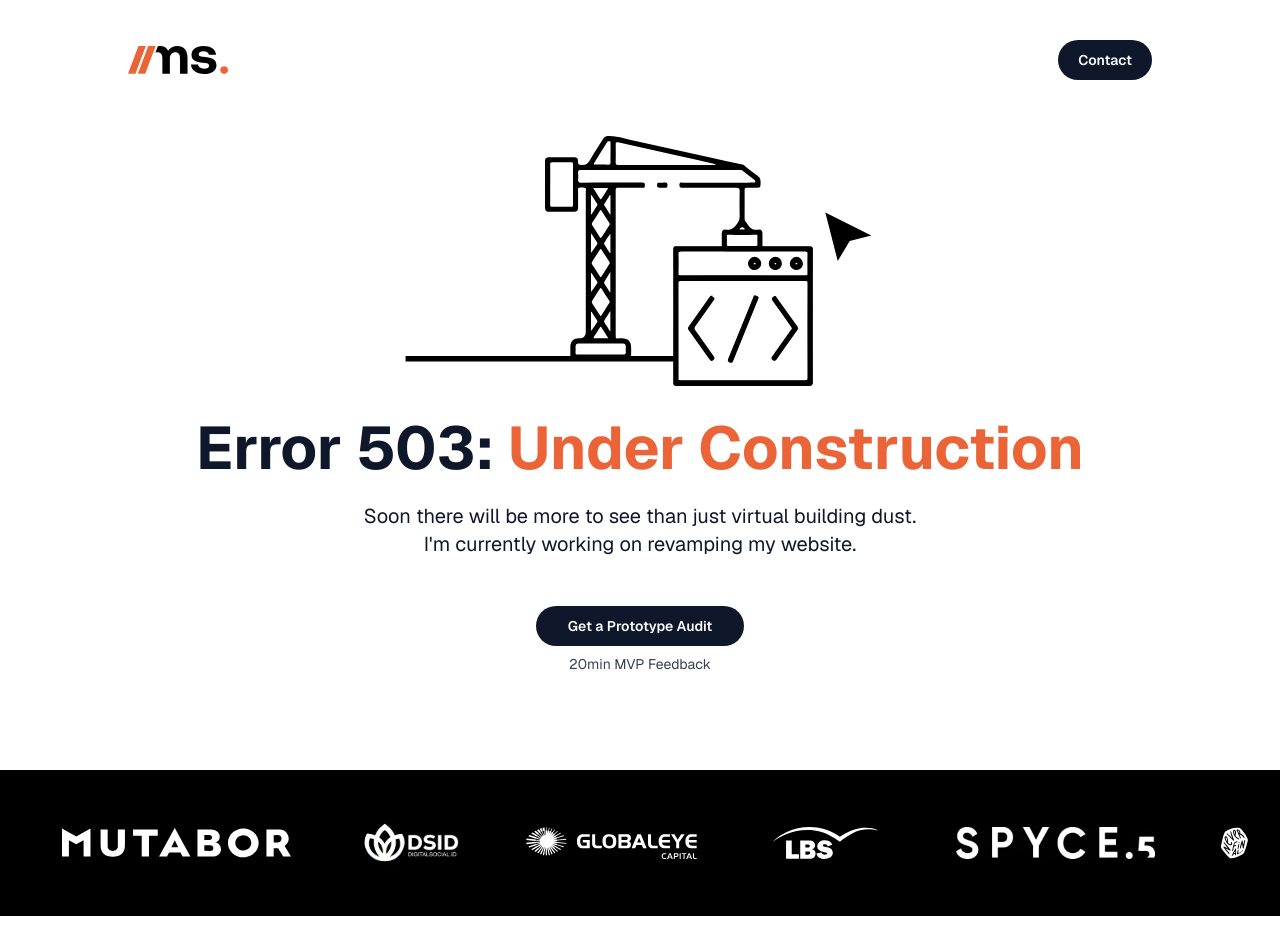
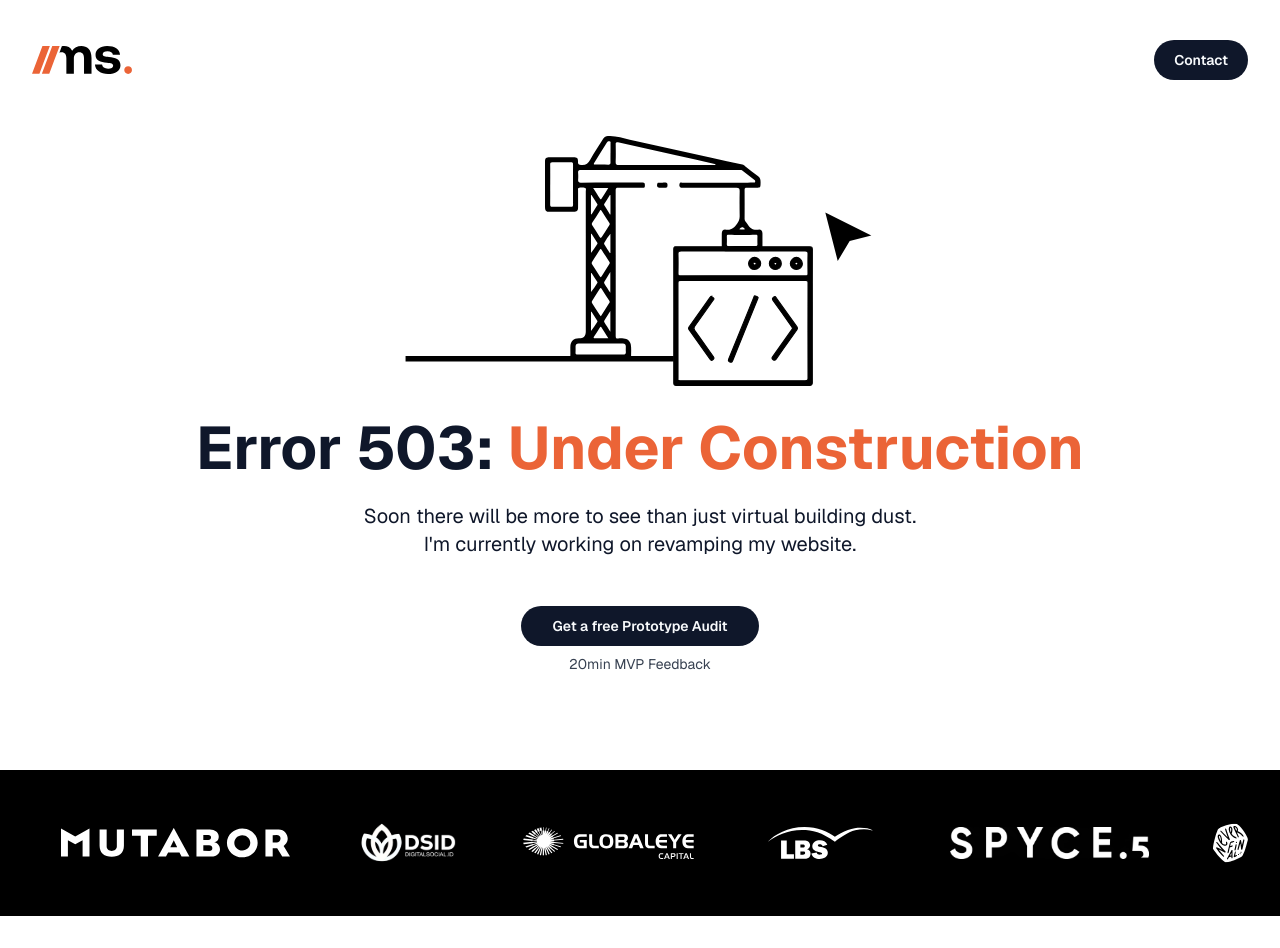
Before and after one commit to marvin-splitt/msdev.digital, a Next.js app: page / in a window 1280 px wide. Shown: the top 948 px of the page. Built offline with nearby package versions, Linux system fonts and the light colour scheme.

Commit message:
feat(construction): add scrolling to logo section

```diff
--- a/app/layout.tsx
+++ b/app/layout.tsx
@@ -25,7 +25,7 @@ export default function RootLayout({
           src="https://plausible.io/js/script.js"
         />
       </head>
-      <body>{children}</body>
+      <body className="min-h-screen w-full">{children}</body>
     </html>
   );
 }
--- a/app/page.tsx
+++ b/app/page.tsx
@@ -1,24 +1,19 @@
 import Image from "next/image";
 import Construction from "@/public/construction.svg";
 import { Button } from "@/components/button";
+import { LogoSection } from "@/components/logo-section";
+
+import Logo from "@/public/logos/msdev-logo.svg";
 // Icons
 import Link from "next/link";
 import GitHub from "@/public/icons/github.svg";
 import Twitter from "@/public/icons/twitter.svg";
 import LinkedIn from "@/public/icons/linkedin.svg";
-// Logos
-import Logo from "@/public/logos/msdev-logo.svg";
-import Dsid from "@/public/logos/dsid.svg";
-import Globaleye from "@/public/logos/globaleye.svg";
-import Lbs from "@/public/logos/lbs.svg";
-import Mutabor from "@/public/logos/mutabor.svg";
-import Spyce5 from "@/public/logos/spyce5.svg";
-import Neverfinal from "@/public/logos/neverfinal.svg";
 
 export default function Home() {
   return (
     <>
-      <header className="flex flex-row justify-between pt-10 px-32 items-center w-full">
+      <header className="flex flex-row justify-between pt-10 items-center container">
         <div>
           <Image
             src={Logo}
@@ -35,7 +30,8 @@ export default function Home() {
           </Link>
         </Button>
       </header>
-      <main className="flex flex-col items-center">
+      <main>
+        <div className="container flex flex-col items-center">
           <Image
             priority
             className="mt-14"
@@ -51,57 +47,17 @@ export default function Home() {
             <br />
             I&apos;m currently working on revamping my website.
           </p>
-
           <Button asChild className="rounded-3xl px-8 py-4 mt-12">
             <Link
               href="https://cal.com/msplitt/prototype-audit"
               className="font-semibold"
             >
-            Get a Prototype Audit
+              Get a free Prototype Audit
             </Link>
           </Button>
           <p className="text-gray-700 text-sm mt-2">20min MVP Feedback</p>
-        <div className="bg-black h-[146px] w-full mt-24 flex items-center">
-          <div className="flex flex-row items-center gap-10 justify-center w-full mx-auto max-w-7xl px-8">
-            <Image
-              src={Mutabor}
-              height={52}
-              alt="Mutabor Logo"
-              className="object-contain max-h-8"
-            />
-            <Image
-              src={Dsid}
-              height={52}
-              alt="DigitalSocial.id (DSID) Logo"
-              className="object-contain max-h-10"
-            />
-            <Image
-              src={Globaleye}
-              height={52}
-              alt="Globaleye Logo"
-              className="object-contain max-h-8"
-            />
-            <Image
-              src={Lbs}
-              height={52}
-              alt="LBS Logo"
-              className="object-contain max-h-8"
-            />
-
-            <Image
-              src={Spyce5}
-              height={52}
-              alt="Spyce5 Logo"
-              className="object-contain max-h-8"
-            />
-            <Image
-              src={Neverfinal}
-              height={40}
-              alt="Neverfinal Logo"
-              className="object-contain max-h-10"
-            />
         </div>
-        </div>
+        <LogoSection />
         <div className="flex flex-row justify-center gap-6 mt-8 items-center">
           <Link href="https://www.linkedin.com/in/marvin-splitt/">
             <Image src={LinkedIn} height={24} width={24} alt="LinkedIn" />
@@ -115,18 +71,15 @@ export default function Home() {
         </div>
       </main>
       <footer className="flex flex-row justify-center items-center gap-4 mt-8">
-        <Link
-          href="https://msdev.digital/imprint"
-          className="text-gray-700 text-sm"
-        >
+        <Link href="/imprint" className="text-gray-700 text-sm">
           Imprint
         </Link>
-        <Link
-          href="https://msdev.digital/privacy"
+        {/* <Link
+          href="/privacy"
           className="text-gray-700 text-sm"
         >
           Privacy
-        </Link>
+        </Link> */}
       </footer>
     </>
   );
--- /dev/null
+++ b/components/logo-section.tsx
@@ -0,0 +1,102 @@
+import Image from "next/image";
+
+import Dsid from "@/public/logos/dsid.svg";
+import Globaleye from "@/public/logos/globaleye.svg";
+import Lbs from "@/public/logos/lbs.svg";
+import Mutabor from "@/public/logos/mutabor.svg";
+import Spyce5 from "@/public/logos/spyce5.svg";
+import Neverfinal from "@/public/logos/neverfinal.svg";
+
+export const LogoSection: React.FC = () => {
+  return (
+    <div className="bg-black h-[146px] w-full mt-24 flex items-center">
+      <div className="hidden lg:flex flex-row items-center gap-10 justify-center w-full mx-auto container">
+        <Image
+          src={Mutabor}
+          height={52}
+          alt="Mutabor Logo"
+          className="object-contain max-h-8"
+        />
+        <Image
+          src={Dsid}
+          height={52}
+          alt="DigitalSocial.id (DSID) Logo"
+          className="object-contain max-h-10"
+        />
+        <Image
+          src={Globaleye}
+          height={52}
+          alt="Globaleye Logo"
+          className="object-contain max-h-8"
+        />
+        <Image
+          src={Lbs}
+          height={52}
+          alt="LBS Logo"
+          className="object-contain max-h-8"
+        />
+
+        <Image
+          src={Spyce5}
+          height={52}
+          alt="Spyce5 Logo"
+          className="object-contain max-h-8"
+        />
+        <Image
+          src={Neverfinal}
+          height={52}
+          alt="Neverfinal Logo"
+          className="object-contain max-h-10"
+        />
+      </div>
+      <div
+        className="flex w-[400%] animate-scrolling-container sm:w-[100%] lg:hidden gap-8 px-8 items-center"
+        aria-hidden={true}
+      >
+        <Image
+          src={Mutabor}
+          height={52}
+          loading="eager"
+          alt="Mutabor Logo"
+          className="object-contain max-h-8"
+        />
+        <Image
+          src={Dsid}
+          height={52}
+          loading="eager"
+          alt="DigitalSocial.id (DSID) Logo"
+          className="object-contain max-h-10"
+        />
+        <Image
+          src={Globaleye}
+          height={52}
+          loading="eager"
+          alt="Globaleye Logo"
+          className="object-contain max-h-8"
+        />
+        <Image
+          src={Lbs}
+          height={52}
+          loading="eager"
+          alt="LBS Logo"
+          className="object-contain max-h-8"
+        />
+
+        <Image
+          src={Spyce5}
+          height={52}
+          loading="eager"
+          alt="Spyce5 Logo"
+          className="object-contain max-h-8"
+        />
+        <Image
+          src={Neverfinal}
+          height={52}
+          loading="eager"
+          alt="Neverfinal Logo"
+          className="object-contain max-h-10"
+        />
+      </div>
+    </div>
+  );
+};
--- a/tailwind.config.ts
+++ b/tailwind.config.ts
@@ -71,10 +71,18 @@ const config: Config = {
           from: { height: "var(--radix-accordion-content-height)" },
           to: { height: "0" },
         },
+        "scrolling-container": {
+          "0%": { transform: "translateX(0)" },
+          "100%": { transform: "translateX(-100%)" },
+        },
       },
       animation: {
         "accordion-down": "accordion-down 0.2s ease-out",
         "accordion-up": "accordion-up 0.2s ease-out",
+        "scrolling-container": "scrolling-container 30000ms linear infinite",
+      },
+      maxWidth: {
+        container: "90rem",
       },
       typography: ({ theme }: { theme: PluginAPI["theme"] }) => ({
         accent: {
```
Lines whose indentation alone changed are shown as unchanged.
